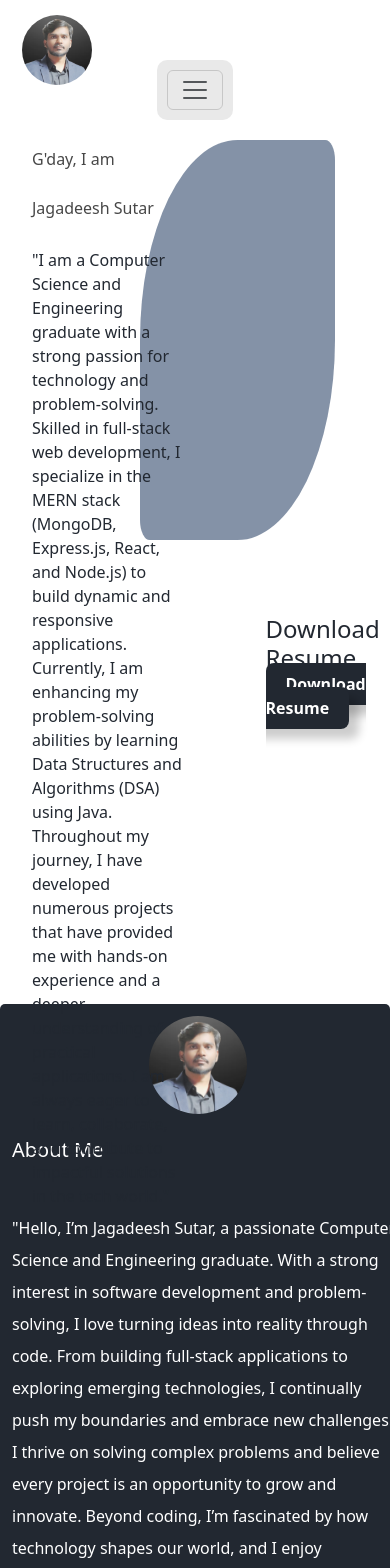
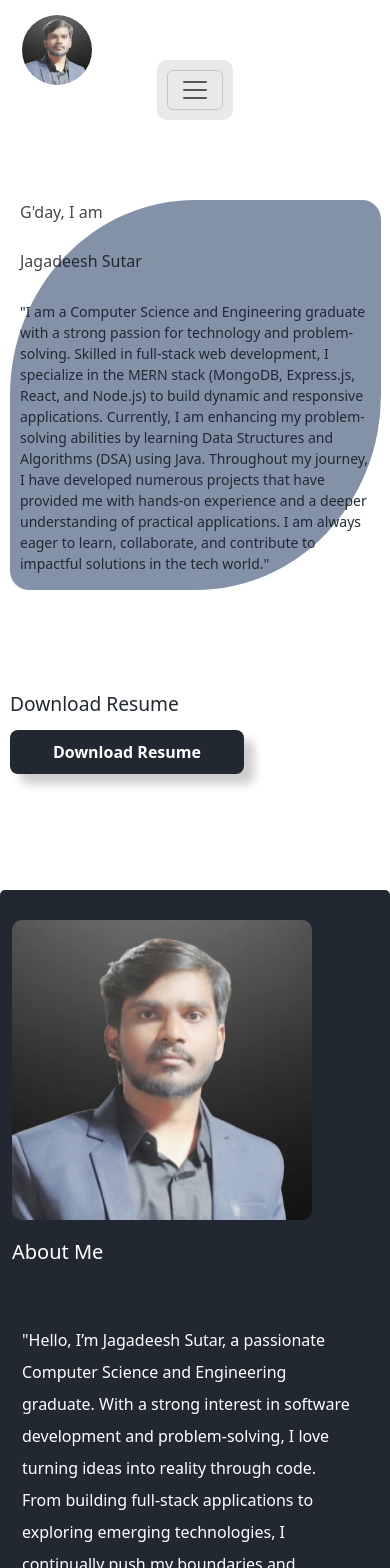
Before and after one commit to JagadeeshSutar/MyPortfolio, a React (Vite) app: page / in a window 390 px wide. Shown: the top 1568 px of the page. Built offline with nearby package versions, Linux system fonts and the light colour scheme; a web font is replaced by a local one.

Commit message:
Tried to make the responsiveness more better

```diff
--- a/src/components/AboutMe.css
+++ b/src/components/AboutMe.css
@@ -1,15 +1,15 @@
-@keyframes animate {
+/* @keyframes animate {
   from {
     opacity: 0;
-    /* scale: 0.5; */
+    scale: 0.5; do't forget to comment this
     background-color: white;
   }
   to {
     opacity: 1;
-    /* scale: 1; */
+    scale: 1;
     background-color: #222831;
   }
-}
+} */
 
 .connectBtn {
   border: none;
@@ -56,7 +56,7 @@
   animation-range: entry 0 cover 40%;
 } */
 
-@keyframes aboutmeAnimation {
+/* @keyframes aboutmeAnimation {
   from {
     transform: translateX(200px);
     opacity: 0;
@@ -65,7 +65,7 @@
     transform: translateX(0);
     opacity: 1;
   }
-}
+} */
 
 .aboutMe p {
   animation: aboutmeAnimation 3s ease-out forwards;
@@ -86,10 +86,10 @@
   display: flex;
   justify-content: center;
   align-items: center;
-  flex-direction: column;
-} */
+  flex-direction: column;////////////////////////////////////////////////////////////////
+} *
 
-@keyframes imageAnimation {
+/* @keyframes imageAnimation {
   from {
     opacity: 0;
     scale: 0.5;
@@ -100,7 +100,7 @@
     scale: 1;
     transform: translateX(0);
   }
-}
+} */
 
 .heroImage {
   width: 30vw;
@@ -114,13 +114,33 @@
 }
 
 @media (max-width: 576px) {
+  .aboutMe{
+    display: flex;
+    flex-direction: column;
+  }
   .aboutMeTag{
     font-size: 20px;
   }
   .aboutMe p {
-    width: 100vw;
+    width: 90vw;
+    padding: 10px;
+    text-align: left;
   }
   .aboutMe{
     padding: 0;
+    display: block;
+    height: 100%;
+    padding: 30px 0;
+  }
+  .col-6{
+    width: 100%;
+  }
+  .heroImage img{
+    width: 300px;
+    border-radius: 10px;
+    margin-bottom: 20px;
+  }
+  .connectBtn{
+    width: 90vw;
   }
 }
--- a/src/components/AboutMe.jsx
+++ b/src/components/AboutMe.jsx
@@ -5,10 +5,10 @@ function AboutMe() {
   return (
     <>
       <div className="aboutMe row">
-        <div className="col-md-6 heroImage">
+        <div className="col-6 heroImage">
           <img src="../images/jagadeesh.png" alt="My Image" />
         </div>
-        <div className="col-md-6">
+        <div className="col-6">
           <h1 className="aboutMeTag">About Me</h1>
           <p>
             "Hello, I’m Jagadeesh Sutar, a passionate Computer Science and
--- a/src/components/Certifications.css
+++ b/src/components/Certifications.css
@@ -6,7 +6,7 @@
   margin: 0;
 }
 
-@keyframes certHeadAnimate {
+/* @keyframes certHeadAnimate {
   from {
     opacity: 0;
     scale: 0.5;
@@ -15,7 +15,7 @@
     opacity: 1;
     scale: 1;
   }
-}
+} */
 
 .certHead h2 {
   text-align: center;
@@ -34,7 +34,7 @@
   color: white;
 }
 
-@keyframes webAnimate {
+/* @keyframes webAnimate {
   from {
     opacity: 0;
     transform: translateX(200px);
@@ -43,7 +43,7 @@
     opacity: 1;
     transform: translateX(0);
   }
-}
+} */
 
 .web {
   width: 70vw;
@@ -62,7 +62,7 @@
   background-color: #57606da0;
 }
 
-@keyframes dsaAnimate {
+/* @keyframes dsaAnimate {
   from {
     opacity: 0;
     transform: translateX(-200px);
@@ -71,7 +71,7 @@
     opacity: 1;
     transform: translateX(0);
   }
-}
+} */
 
 .dsa {
   width: 70vw;
@@ -112,7 +112,7 @@
   z-index: 2;
 }
 
-@keyframes circleOneAnimate {
+/* @keyframes circleOneAnimate {
   from {
     opacity: 0;
     transform: translateX(-400px);
@@ -121,7 +121,7 @@
     opacity: 1;
     transform: translateX(0);
   }
-}
+} */
 
 .certCircle1 {
   width: 500px;
@@ -137,7 +137,7 @@
   animation-range: entry 0 cover 30%;
 }
 
-@keyframes circleTwoAnimate {
+/* @keyframes circleTwoAnimate {
   from {
     opacity: 0;
     transform: translateX(400px);
@@ -146,7 +146,7 @@
     opacity: 1;
     transform: translateX(0);
   }
-}
+} */
 .certCircle2 {
   width: 500px;
   height: 500px;
@@ -165,9 +165,53 @@
 @media (max-width: 576px) {
   .certHead h2{
     font-size: 1.5rem;
+    margin: 30px 0;
+  }
+  .certContainer{
+    padding: 0;
   }
   .certCircle1,.certCircle2{
     width: 50vw;
     height: 50vw;
   }
+  .certHead i{
+    font-size: 1.5rem;
+  }
+  .web h1{
+    font-size: 1.3rem;
+  }
+  .web h3{
+    font-size: 1.3rem;
+  }
+  .web{
+    width: 90vw;
+    padding: 20px;
+    height: 100%;
+    margin: 0;
+    margin-bottom: 20px;
+  }
+  .web *{
+    width: 100%;
+  }
+  .web img{
+    width: 60%;
+  }
+  .dsa h1{
+    font-size: 1.3rem;
+  }
+  .dsa h3{
+    font-size: 1.3rem;
+  }
+  .dsa{
+    width: 90vw;
+    padding: 20px;
+    height: 100%;
+    margin: 0;
+  }
+  .dsa *{
+    width: 100%;
+  }
+  .dsa img{
+    width: 60%;
+  }
 }
--- a/src/components/Education.css
+++ b/src/components/Education.css
@@ -12,7 +12,7 @@
   text-align: center;
 }
 
-@keyframes eduDetailAnimate {
+/* @keyframes eduDetailAnimate {
   from {
     opacity: 0;
     transform: translateX(200px);
@@ -21,7 +21,7 @@
     opacity: 1;
     transform: translateX(0);
   }
-}
+} */
 
 .eduDetails {
   height: 50vh;
@@ -36,7 +36,7 @@
   animation-range: entry 0 cover 30%;
 }
 
-@keyframes eduAnimate {
+/* @keyframes eduAnimate {
   from {
     opacity: 0;
     transform: translateX(-200px);
@@ -45,7 +45,7 @@
     opacity: 1;
     transform: translateX(0);
   }
-}
+} */
 
 .eduDetailsShadow {
   height: 50vh;
@@ -66,10 +66,17 @@
   .eduDetailsShadow {
     display: none;
   }
+  .eduSection{
+    height: 70vh;
+    padding-top: 50px;
+  }
   .eduSection h2{
     font-size: 1.5rem;
   }
   .eduDetails{
-    width: 50vw;
+    width: 90vw;
+    margin: 0;
+    padding-top: 50px;
+    padding: 30px;
   }
 }
--- a/src/components/Home.css
+++ b/src/components/Home.css
@@ -35,7 +35,7 @@ img {
   border-radius: 50%;
 }
 
-@keyframes greet1Animation {
+/* @keyframes greet1Animation {
   from {
     opacity: 0;
     transform: translateX(-100px);
@@ -44,7 +44,7 @@ img {
     opacity: 1;
     transform: translateX(0px);
   }
-}
+} */
 
 .greetingHeading h1 {
   font-size: 5rem;
@@ -62,7 +62,7 @@ img {
   z-index: 2;
 }
 
-@keyframes homeCircleAnimation {
+/* @keyframes homeCircleAnimation {
   from {
     transform: translateX(500px);
     border-radius: 5% 50% 5% 50%;
@@ -73,7 +73,7 @@ img {
     border-radius: 50% 5% 50% 5%;
     opacity: 1;
   }
-}
+} */
 
 .homeCircle {
   width: 50vw;
@@ -122,8 +122,12 @@ img {
   .greetingHeading :nth-child(2) {
     font-size: 1rem;
   }
+
   .homeCircle {
-    height: 400px;
+    width: 95vw;
+    height: 100vw;
+    left: 10px;
+    top: 200px;
   }
   .downloadHead {
     font-size: 1.5rem;
@@ -131,5 +135,36 @@ img {
   }
   .divHome {
   width: 100vw;
+  height: 50vh;
+  margin: 0;
+  margin-bottom: 40vh;
   }
+  .textSection{
+    width: 100vw;
+    margin-top: 0;
+    height: 50px;
+    padding: 0%;
+  }
+  .textSection p{
+    font-size: 14px;
+  }
+  .downloadHead{
+    font-size: 1.2rem;
+    margin-bottom: 15px;
+  }
+  .resume{
+    padding: 0;
+    margin: 0;
+    width: 60vw;
+    display: flex;
+    flex-direction: column;
+    position: absolute;
+    left: 10px;
+    bottom: 70px;
+  }
+  .download-btn{
+    text-align: center;
+    font-size: 1rem;
+  }
+
 }
--- a/src/components/MainContent.css
+++ b/src/components/MainContent.css
@@ -8,7 +8,7 @@
   /* background-color: #ffffff; */
   color: white;
 }
-
+/*
 @keyframes colorChange {
   from {
     background-color: #ffffff;
@@ -16,7 +16,7 @@
   to {
     background-color: black;
   }
-}
+} */
 
 .containerBody {
   animation: colorChange linear;
--- a/src/components/MyContacts.css
+++ b/src/components/MyContacts.css
@@ -22,6 +22,8 @@
 
 .socialsContainer {
   margin-top: 100px;
+  height: 100%;
+
 }
 
 .socialList li {
@@ -50,7 +52,7 @@
   text-align: center;
 }
 
-@keyframes githubAnimation {
+/* @keyframes githubAnimation {
   from {
     transform: translateY(200px);
     opacity: 0;
@@ -59,16 +61,16 @@
     transform: translateY(0);
     opacity: 1;
   }
-}
+} */
 
 .github {
-  opacity: 0;
+  /* opacity: 0; */
   animation: githubAnimation 2s ease-out forwards;
   animation-timeline: view();
   animation-range: entry 0 cover 30%;
 }
 
-@keyframes linkedinAnimation {
+/* @keyframes linkedinAnimation {
   from {
     transform: translateY(200px);
     opacity: 0;
@@ -77,15 +79,15 @@
     transform: translateY(0);
     opacity: 1;
   }
-}
+} */
 
 .linkedin {
-  opacity: 0;
+  /* opacity: 0; */
   animation: linkedinAnimation 2s ease-out forwards 3s;
   animation-timeline: view();
   animation-range: entry 0 cover 30%;
 }
-@keyframes instagramAnimation {
+/* @keyframes instagramAnimation {
   from {
     transform: translateY(200px);
     opacity: 0;
@@ -94,23 +96,38 @@
     transform: translateY(0);
     opacity: 1;
   }
-}
+} */
 
 .instagram {
-  opacity: 0;
+  /* opacity: 0; */
   animation: instagramAnimation 2s ease-out forwards 3s;
   animation-timeline: view();
   animation-range: entry 0 cover 30%;
 }
 
 @media (max-width: 576px) {
-  .sociaList li i {
+  .contactsContainer{
+    height: 50vh;
+  }
+  .socialList li {
+    margin: 0;
+  }
+  .contactsTitle {
+    font-size: 1.5rem;
+  }
+  .socialsContainer li{
+    margin: 20px;
+  }
+  .socialsContainer li i {
     font-size: 2rem;
   }
-  .socialList li{
+  .socialIconContainer li a{
+    font-size: 1.5rem;
+  }
+  .socialsContainer{
     margin: 0;
   }
-  .contactsTitle{
-    font-size: 1.5rem;
+  .socialList{
+    height: 10vh;
   }
 }
--- a/src/components/Name.css
+++ b/src/components/Name.css
@@ -20,7 +20,7 @@
     clip-path: inset(0 0 0 0);
   }
 } */
-@keyframes appear {
+/* @keyframes appear {
   0% {
     opacity: 0;
     clip-path: inset(0 0 0 100%);
@@ -33,7 +33,7 @@
     opacity: 0;
     clip-path: inset(0 0 100% 0);
   }
-}
+} */
 
 .nameAnimate {
   animation: d 3s ease-in-out forwards;
--- a/src/components/Projects.css
+++ b/src/components/Projects.css
@@ -35,7 +35,7 @@
   margin-top: 100px;
 }
 
-@keyframes leftProjectCardTextAnimation {
+/* @keyframes leftProjectCardTextAnimation {
   from {
     transform: translateX(-200px);
     opacity: 0;
@@ -44,7 +44,7 @@
     transform: translateX(0);
     opacity: 1;
   }
-}
+} */
 .leftProjectCardText {
   color: white;
   position: absolute;
@@ -61,18 +61,18 @@
   scale: 1.1;
 }
 
-@keyframes leftBoxAnimation {
+/* @keyframes leftBoxAnimation {
   from {
     scale: 0.3;
-    /* transform: translateX(-200px); */
+    transform: translateX(-200px); Don't forget to comment this line
     opacity: 0;
   }
   to {
-    /* transform: translateX(0); */
+    transform: translateX(0);
     scale: 1;
     opacity: 1;
   }
-}
+} */
 
 .leftBox {
   width: 45vw;
@@ -99,7 +99,7 @@
   margin-top: 30px;
 }
 
-@keyframes rightProjectCardTextAnimation {
+/* @keyframes rightProjectCardTextAnimation {
   from {
     transform: translateX(200px);
     opacity: 0;
@@ -108,7 +108,7 @@
     transform: translateX(0);
     opacity: 1;
   }
-}
+} */
 
 .rightProjectCardText {
   color: white;
@@ -144,18 +144,18 @@
   cursor: pointer;
 }
 
-@keyframes rightBoxAnimation {
+/* @keyframes rightBoxAnimation {
   from {
     scale: 0.3;
-    /* transform: translateX(-200px); */
+    transform: translateX(-200px); Don't forget to comment this particular line
     opacity: 0;
   }
   to {
-    /* transform: translateX(0); */
+    transform: translateX(0);
     scale: 1;
     opacity: 1;
   }
-}
+} */
 
 .rightBox {
   width: 45vw;
@@ -183,6 +183,27 @@
 
 @media (max-width: 576px) {
   .leftBox {
-    display: none;
+    /* display: none; */
+    margin-left: 100px;
+    width: 60vw;
+  }
+  .projects h1 {
+    font-size: 20px;
+    margin: 0;
+    margin-top: 10px;
+  }
+
+  .projectCard p{
+    padding: 10px;
+    width: 56vw;
+  }
+
+  .projectCard {
+    height: 100vh;
+  }
+  .cardContainer {
+    height: 100vw;
+    width: 100vw;
+    margin-bottom: 50px;
   }
 }
--- a/src/components/Skills.css
+++ b/src/components/Skills.css
@@ -17,7 +17,7 @@
 }
 
 
-@keyframes skillSetAnimation {
+/* @keyframes skillSetAnimation {
   from {
     opacity: 0;
     scale: 0.5;
@@ -28,7 +28,7 @@
     scale: 1;
     transform: translateX(0px);
   }
-}
+} */
 
 .skillSection span {
   margin-left: 30px;
@@ -44,17 +44,35 @@
   animation-range: entry 0 cover 30%;
 }
 @media (max-width: 576px) {
+  .skillSection {
+    height: 60vh;
+  }
   .skillSection ul{
     padding: 0;
+    display: flex;
+    justify-content: center;
+    align-items: center;
+    flex-direction: column;
+    text-align: center;
   }
   .skillSection ul li{
     width: 25px;
+    margin: 10px;
+  }
+  .skillSection ul li span{
+    text-align: center;
   }
   .skillSection img {
     width: 25px;
+    padding: 0;
+    margin: 0;
+    width: 30px;
   }
   .skillSection span {
-    font-size: 20px;
+    font-size: 10px;
     margin: 0;
   }
+  .skillSection h1{
+    font-size: 20px;
+  }
 }
```
Also changed, not shown: src/components/Contact.css (+35 -11 lines).
